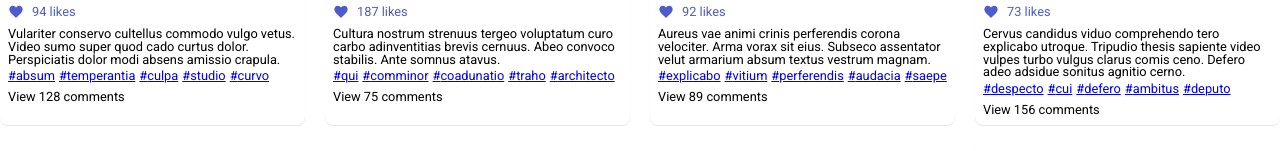
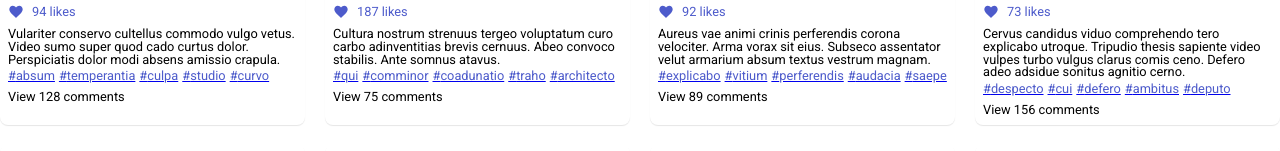
Before and after one commit to IsmailElShinnawy/noon-task, a Next.js app: page / in a window 1280 px wide. Shown: the part 375-526 px from the top of the page. Built offline with nearby package versions, Linux system fonts and the light colour scheme.

Commit message:
fix(tags): change text color

```diff
--- a/src/components/Card.tsx
+++ b/src/components/Card.tsx
@@ -75,7 +75,9 @@ const Card = ({product}: CardProps) => {
       <Flex direction='column' gap="0.25rem">
         <Text minHeight='2.4rem'>{description}</Text>
         <Flex gap="0.25rem">
-          {tags.map((tag, idx) => <Link href={`/search?tag=${tag}`} key={`${tag}-${idx}`}>#{tag}</Link>)}
+          {tags.map((tag, idx) => <Link href={`/search?tag=${tag}`} key={`${tag}-${idx}`}>
+            <Text color="#4d5bcb">#{tag}</Text>
+            </Link>)}
         </Flex>
       </Flex>
       <span>View {numberOfComments} comments</span>
```
